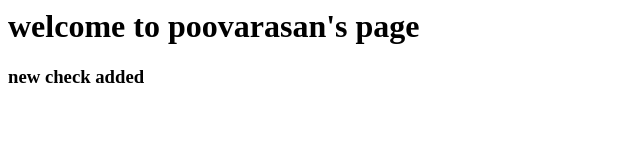
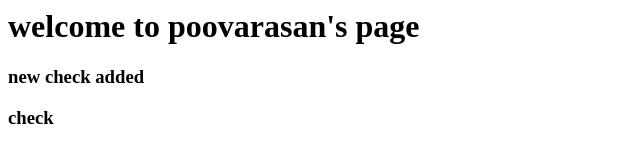
Before and after one commit to flowerpoo/CI-CD-demo, a plain HTML site: page index.html in a window 1280 px wide. Shown: the full height of the page, 0-640 px from the left. Drawn offline with Linux system fonts and the light colour scheme.

Commit message:
Update index.html

```diff
--- a/index.html
+++ b/index.html
@@ -1,2 +1,3 @@
 <h1>welcome to poovarasan's page </h1>
 <h3>new check added</h3>
+<h3>check</h3>
```
